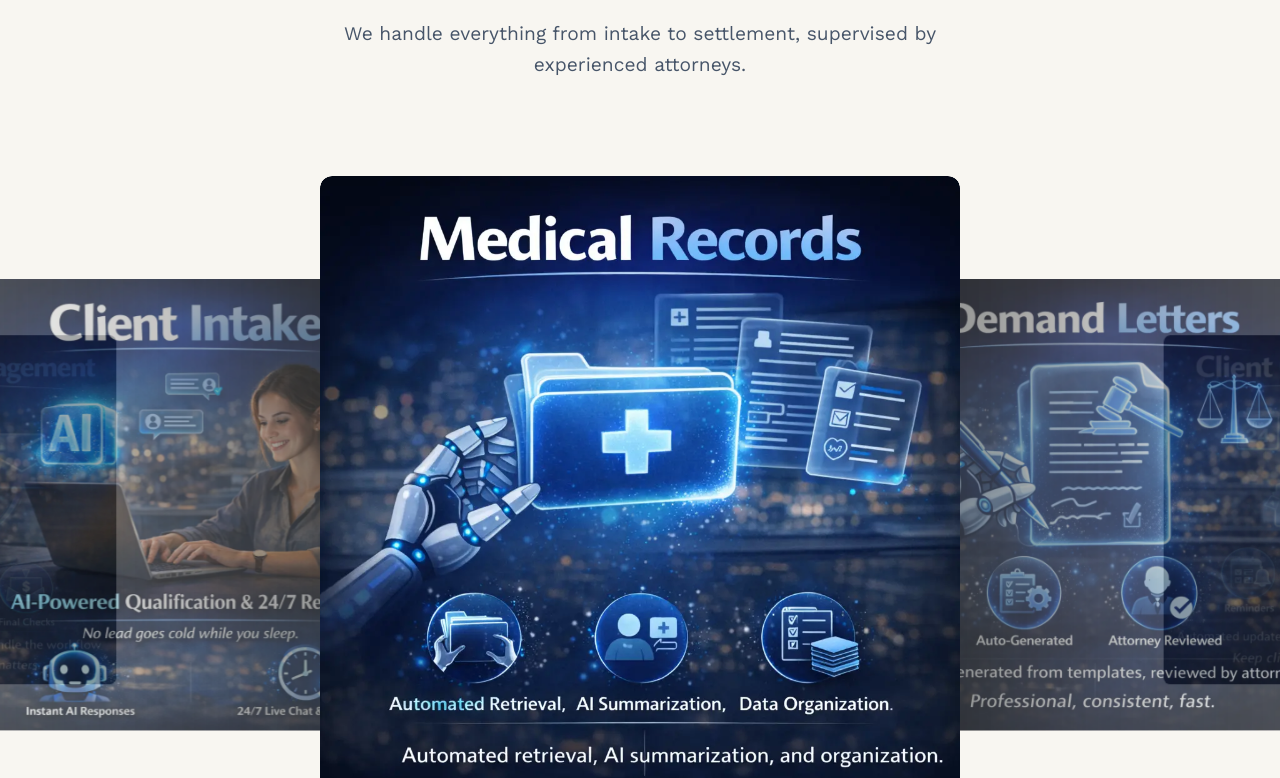
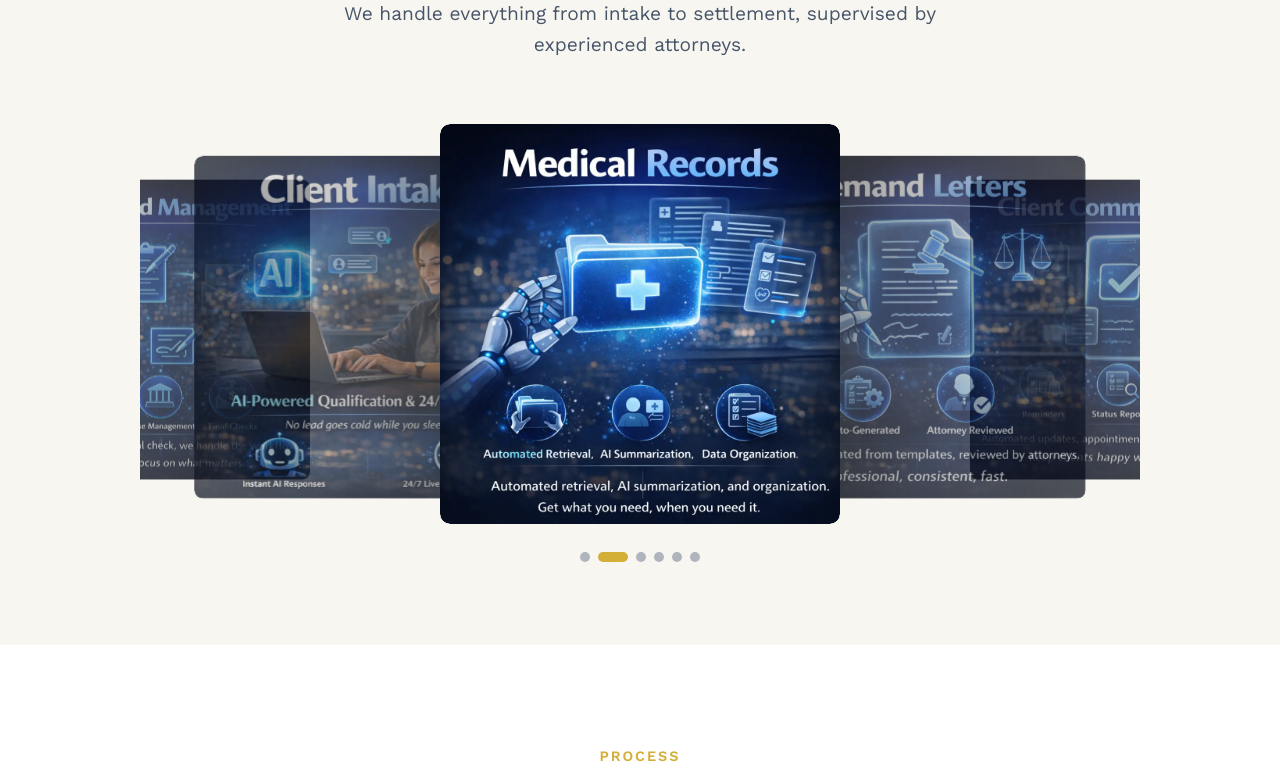
Before and after one commit to rikhinagra/lexgo-solutions, a Next.js app: page / in a window 1280 px wide. Shown: the part 1860-2638 px from the top of the page. Built offline with nearby package versions, Linux system fonts and the light colour scheme.

Commit message:
Reduce carousel card size, remove extra spacing, show more side cards

```diff
--- a/app/components/Solution.tsx
+++ b/app/components/Solution.tsx
@@ -61,9 +61,9 @@ export default function Solution() {
                     }}
                     coverflowEffect={{
                         rotate: 0,
-                        stretch: 0,
-                        depth: 250,
-                        modifier: 2,
+                        stretch: 80,
+                        depth: 200,
+                        modifier: 1,
                         slideShadows: true,
                     }}
                     pagination={{
@@ -71,25 +71,13 @@ export default function Solution() {
                     }}
                     breakpoints={{
                         320: {
-                            slidesPerView: 1.2,
-                            coverflowEffect: {
-                                depth: 150,
-                                modifier: 1.5,
-                            },
+                            slidesPerView: 1.4,
                         },
                         768: {
-                            slidesPerView: 1.5,
-                            coverflowEffect: {
-                                depth: 200,
-                                modifier: 2,
-                            },
+                            slidesPerView: 2,
                         },
                         1024: {
-                            slidesPerView: 2,
-                            coverflowEffect: {
-                                depth: 250,
-                                modifier: 2,
-                            },
+                            slidesPerView: 2.5,
                         },
                     }}
                     className="solution-swiper"
@@ -100,8 +88,8 @@ export default function Solution() {
                                 <Image
                                     src={solution.image}
                                     alt={solution.title}
-                                    width={600}
-                                    height={600}
+                                    width={420}
+                                    height={420}
                                     className="solution-slide-img"
                                 />
                             </div>
--- a/app/globals.css
+++ b/app/globals.css
@@ -302,7 +302,7 @@ body {
 /* Solution Section */
 .solution {
     background: var(--cream);
-    padding: 100px 0;
+    padding: 80px 0 60px;
     overflow: hidden;
 }
 
@@ -312,23 +312,27 @@ body {
 
 /* Solution Carousel */
 .solution-carousel-wrapper {
-    margin-top: 4rem;
-    padding: 2rem 0 4rem;
+    margin-top: 2rem;
+    padding: 0 0 1rem;
+    max-width: 1000px;
+    margin-left: auto;
+    margin-right: auto;
 }
 
 .solution-swiper {
     width: 100%;
-    padding-bottom: 60px !important;
+    padding-bottom: 45px !important;
 }
 
 .solution-slide {
-    border-radius: 12px;
+    border-radius: 10px;
     overflow: hidden;
     transition: transform 0.5s ease, box-shadow 0.5s ease;
+    max-width: 420px;
 }
 
 .solution-slide-inner {
-    border-radius: 12px;
+    border-radius: 10px;
     overflow: hidden;
 }
 
@@ -336,7 +340,7 @@ body {
     width: 100% !important;
     height: auto !important;
     display: block;
-    border-radius: 12px;
+    border-radius: 10px;
 }
 
 /* Active slide glow effect */
```
